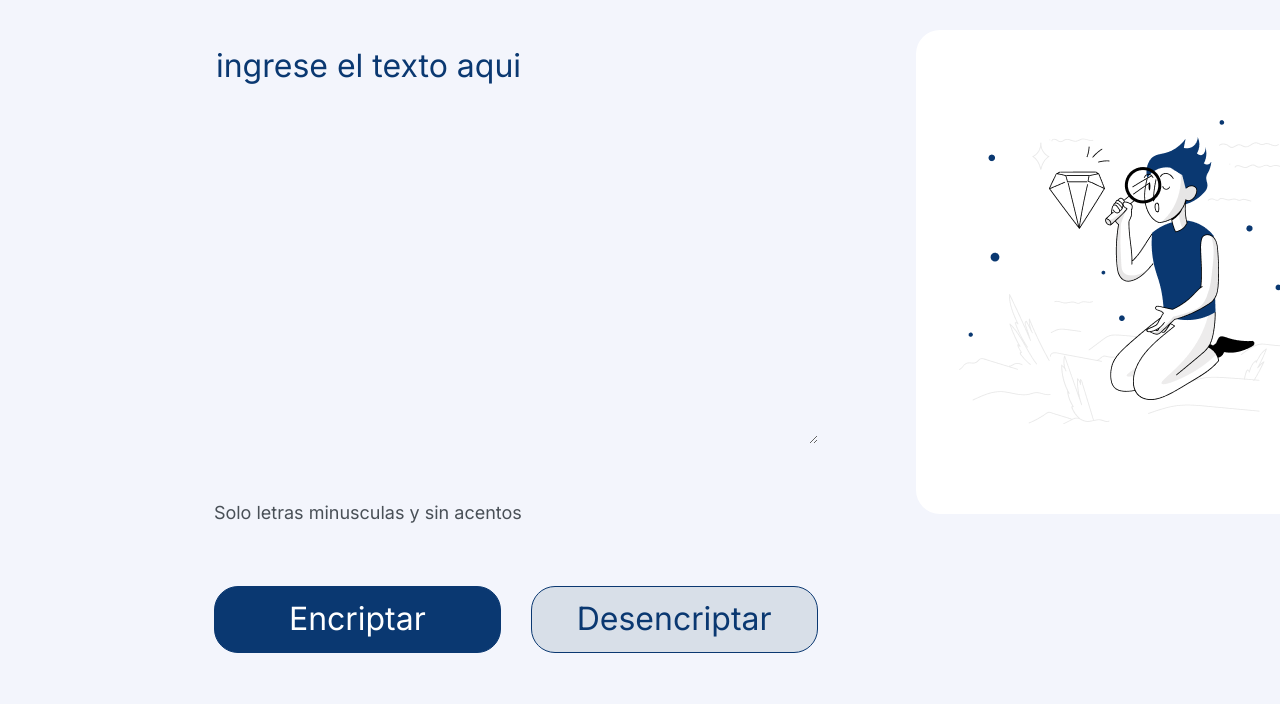
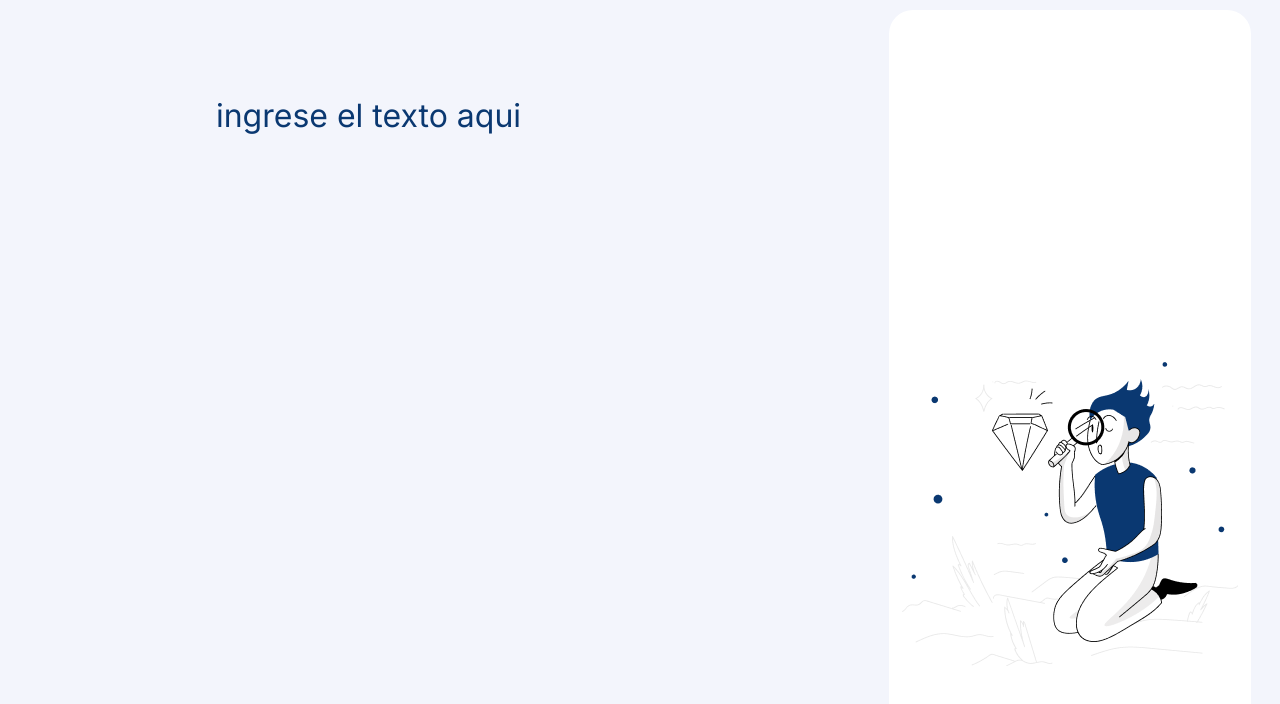
Before and after one commit to axel-mazariegos/Alura, a plain HTML site: page index.html in a window 1280 px wide. Shown: the part 96-800 px from the top of the page. Drawn offline with Linux system fonts and the light colour scheme.

Commit message:
Desktop view

```diff
--- a/style.css
+++ b/style.css
@@ -21,14 +21,14 @@ main{
 
 .ingreso{
     width: 57.04698%;
+    height: 936px;
 }
 
-
 .text-area{
-    height: 400px;
+    height: 683px;
     border: none;
     color: #0A3871;
-    margin-top: 30px;
+    margin-top: 80px;
     padding: 2px;
     text-transform: lowercase;
 }
@@ -36,6 +36,11 @@ main{
 ::placeholder { color: #0A3871;}
 .text-area:focus {
     outline: none;
+}
+
+.informacion{
+    margin-top: 0px;
+    margin-bottom: 0px;
 }
 
 .mensaje{
@@ -46,10 +51,13 @@ main{
     border: none;
     border-radius: 24px;
     color: #0A3871;
-    margin-left: 98px;
-    margin-top: 20px;
-    padding-left: 20px;
+    margin-left: 5.5556%;
+    margin-top: 0px;
+    padding-left: 0px;
     position: fixed;
+    width: 23.3333%;
+    height: 944px;
+    padding: 32px;
 }
 .mensaje:focus {
     outline: none;
@@ -57,7 +65,7 @@ main{
 
 .botones{
     display: flex;
-    margin-top: 18px;
+    margin-top: 16px;
 }
 
 .btn-encriptar {
@@ -88,9 +96,9 @@ main{
     cursor: pointer;
     height: 67px;
     margin-left: 120px;
-    margin-top: 565px;
+    margin-top: 820px;
     position: absolute;
-    width: 328px;
+    width: 23.3333%;
 }
 
 .informacion {
```
